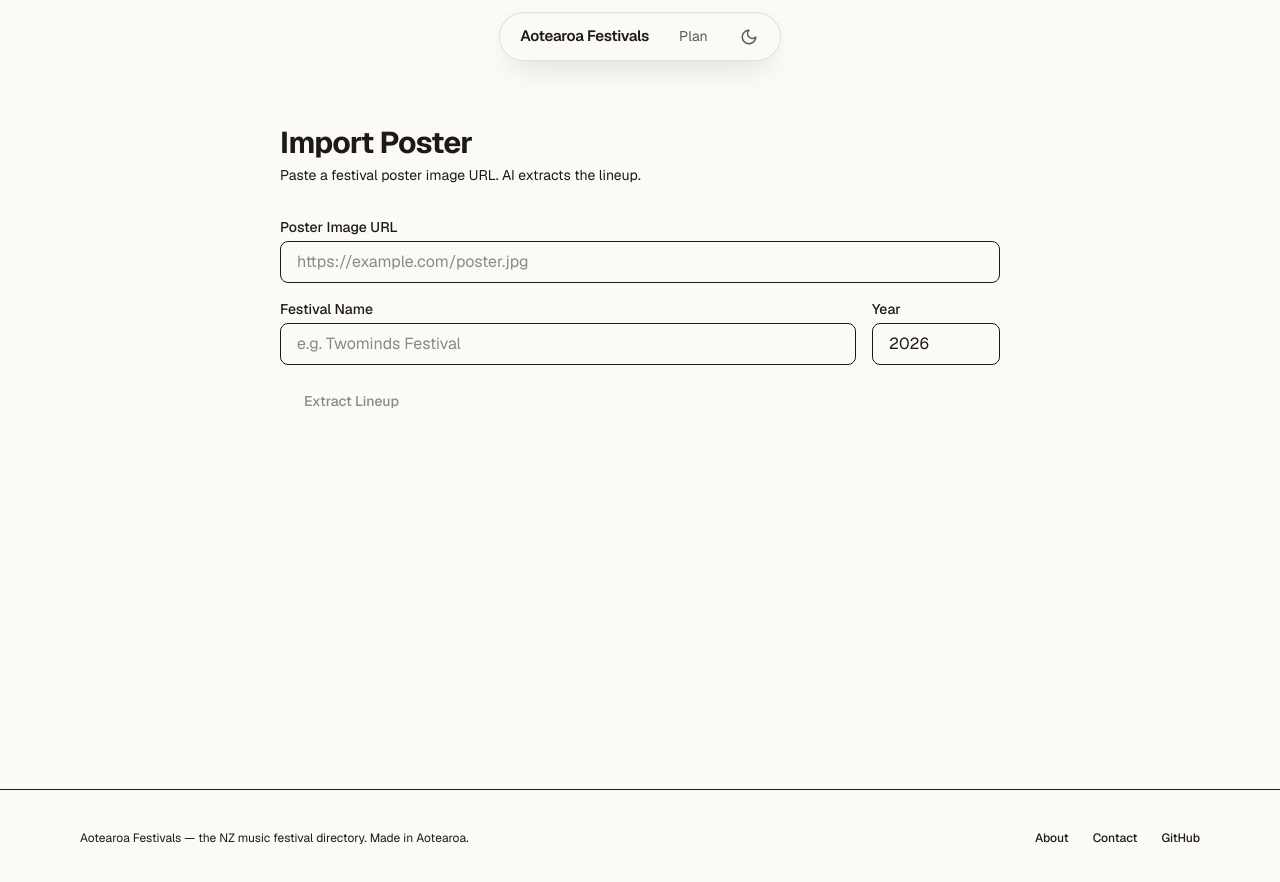
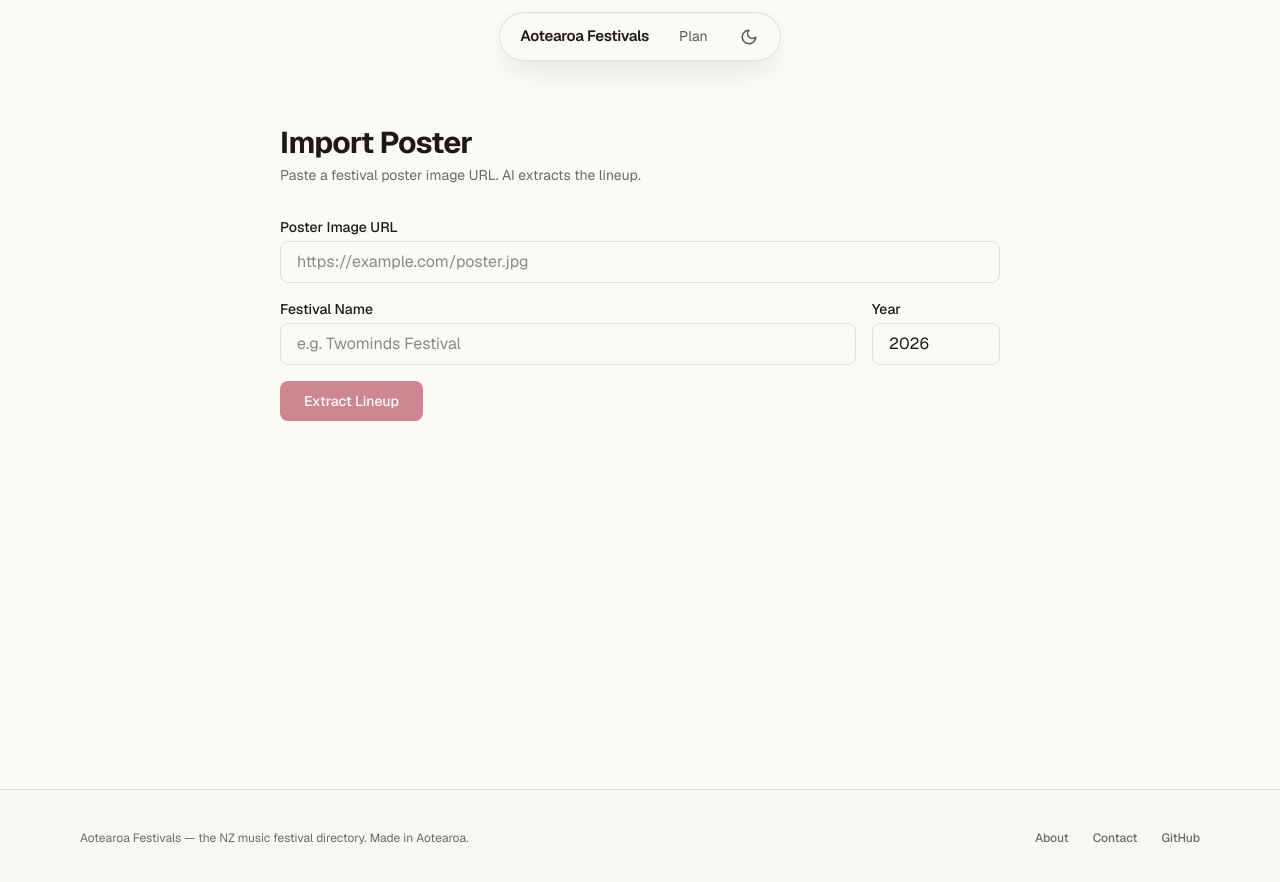
Before and after one commit to olitreadwell/aotearoa-festivals, a Next.js app: page /admin/import-poster in a window 1280 px wide. Shown: the top 882 px of the page. Built offline with nearby package versions, Linux system fonts and the light colour scheme.

Commit message:
fix(theme): map design tokens into Tailwind v4 theme so dark-mode utilities resolve

```diff
--- a/src/app/globals.css
+++ b/src/app/globals.css
@@ -1,4 +1,4 @@
-@import "tailwindcss";
+@import 'tailwindcss';
 
 @custom-variant dark (&:where(.dark, .dark *));
 
@@ -56,6 +56,27 @@
 /* ================================================================== */
 
 @theme {
+  /* Design-system aliases: these map utilities (bg-card, text-muted-foreground,
+     …) to the runtime-switchable :root/.dark variables, so dark mode works. */
+  --color-background: var(--background);
+  --color-foreground: var(--foreground);
+  --color-card: var(--card);
+  --color-card-foreground: var(--card-foreground);
+  --color-popover: var(--popover);
+  --color-popover-foreground: var(--popover-foreground);
+  --color-primary: var(--primary);
+  --color-primary-foreground: var(--primary-foreground);
+  --color-secondary: var(--secondary);
+  --color-secondary-foreground: var(--secondary-foreground);
+  --color-muted: var(--muted);
+  --color-muted-foreground: var(--muted-foreground);
+  --color-accent: var(--accent);
+  --color-accent-foreground: var(--accent-foreground);
+  --color-destructive: var(--destructive);
+  --color-destructive-foreground: var(--destructive-foreground);
+  --color-border: var(--border);
+  --color-input: var(--input);
+  --color-ring: var(--ring);
   --color-pohutukawa-0: #6b0f1e;
   --color-pohutukawa-100: #a3172e;
   --color-pohutukawa-200: #d94a5f;
@@ -120,8 +141,7 @@ body {
   margin: 0 auto;
   padding: 0.375rem 0.5rem 0.375rem 1.25rem;
   border-radius: 9999px;
-  border: 1px solid
-    color-mix(in srgb, var(--foreground) 10%, transparent);
+  border: 1px solid color-mix(in srgb, var(--foreground) 10%, transparent);
   background: color-mix(in srgb, var(--background) 78%, transparent);
   backdrop-filter: blur(20px);
   -webkit-backdrop-filter: blur(20px);
```
